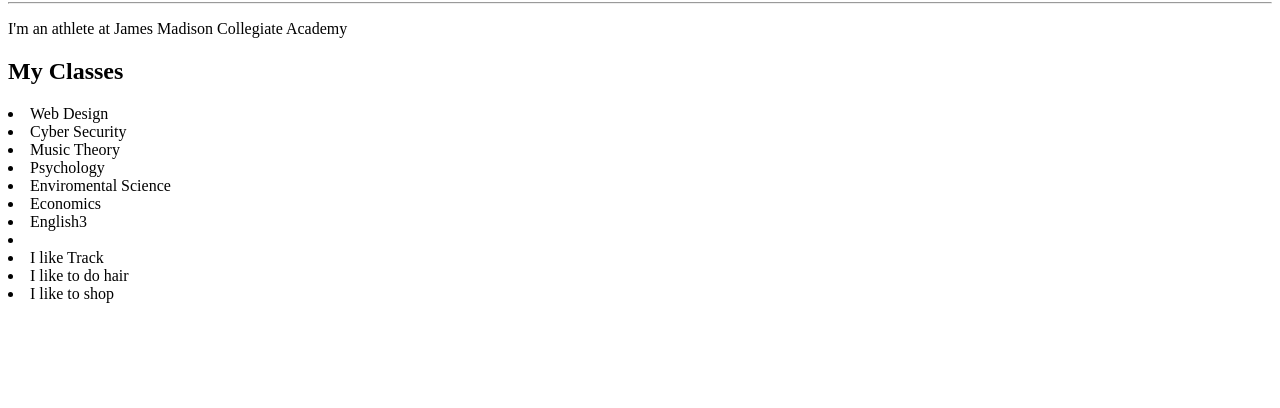
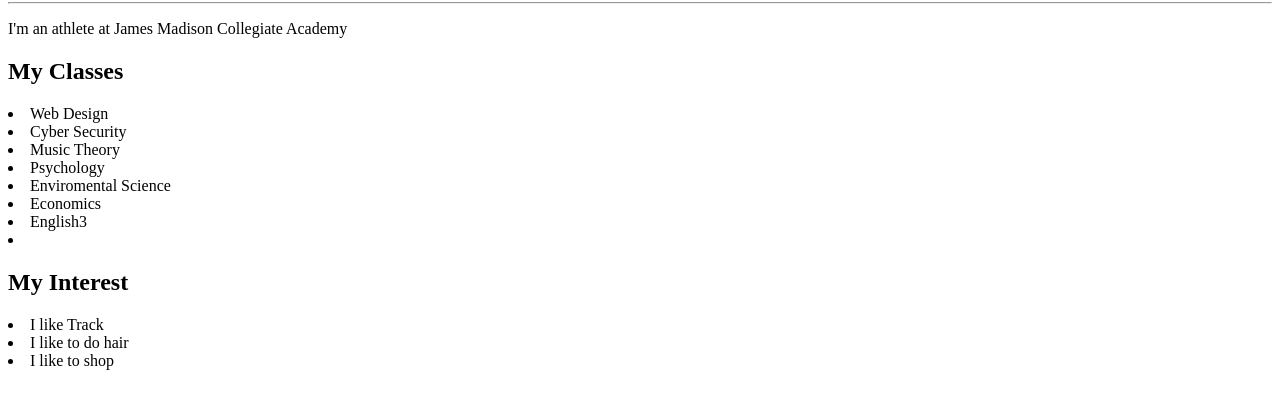
Before and after one commit to MikaelaM1/MikaelaM1.github.io, a plain HTML site: page week03/assignment01.html in a window 1280 px wide. Shown: the part 78-486 px from the top of the page. Drawn offline with Linux system fonts and the light colour scheme.

Commit message:
Update assignment01.html

```diff
--- a/week03/assignment01.html
+++ b/week03/assignment01.html
@@ -22,10 +22,12 @@
 <li></li>
 </ol>
 
-<o1>
+<h2>My Interest</h2>
+
+<u1>
 <li>I like Track</li>
 <li>I like to do hair</li>
 <li>I like to shop</li>
-</ol>
+</ul>
 </body>
 </html>
```
